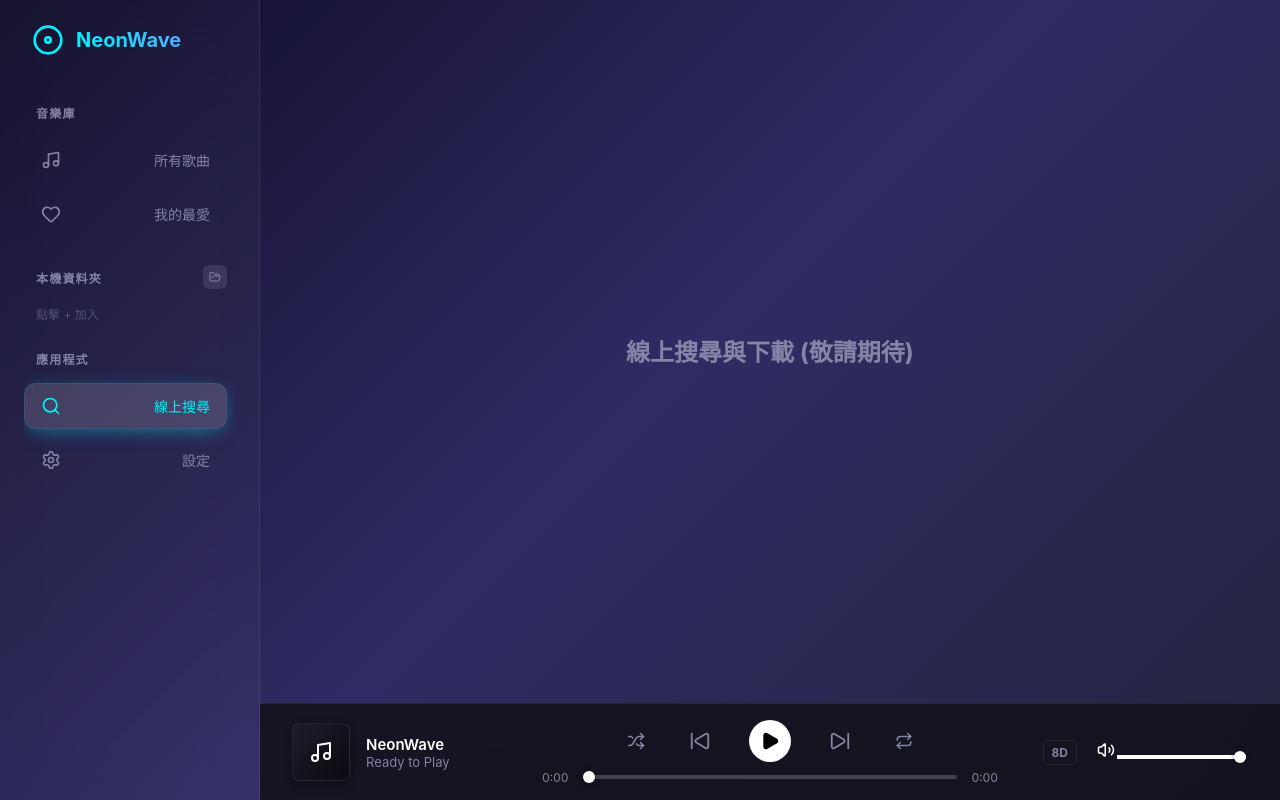
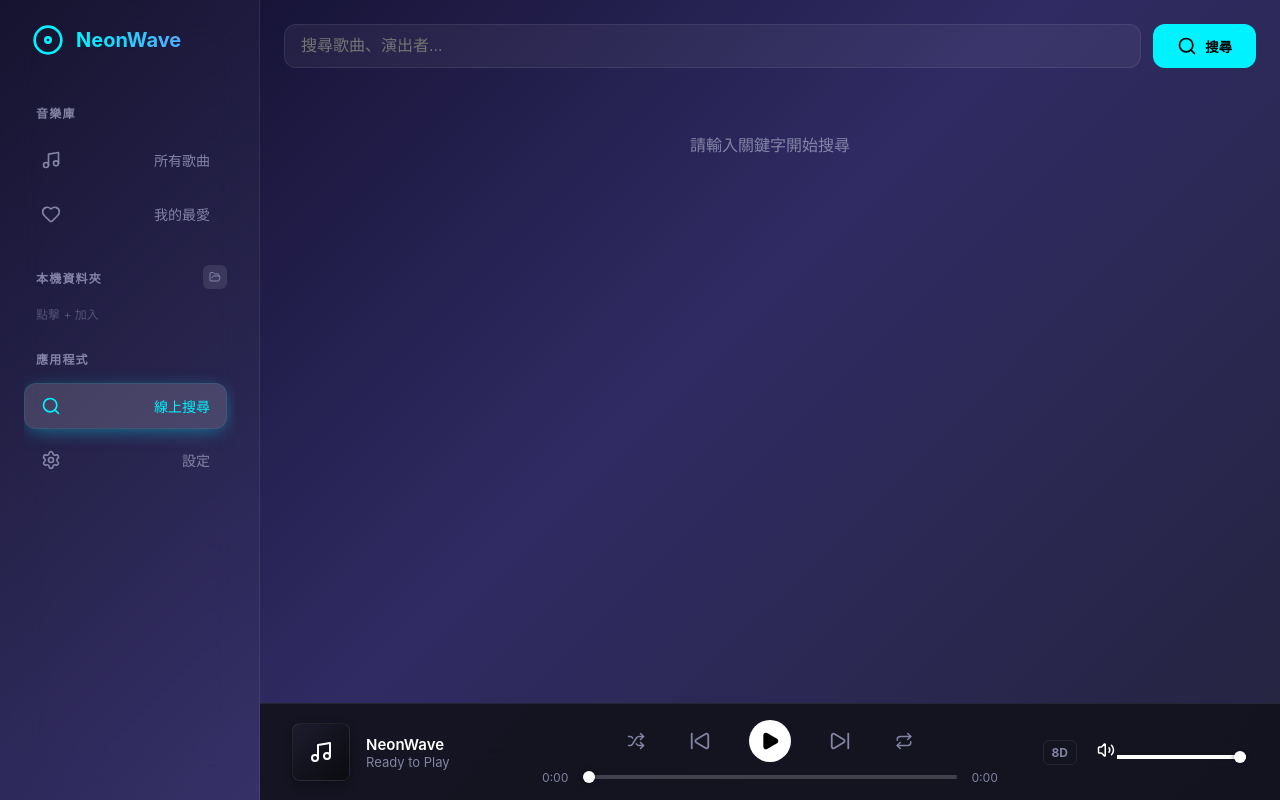
Before and after one commit to wu-zuan/NeonWaveMusicPlayer, a React (Vite) app: page / in a window 1280 px wide. Both pictures are taken after a click on the button "線上搜尋". Built offline with nearby package versions, Linux system fonts and the light colour scheme.

Commit message:
chore: release v1.1.1

```diff
--- a/electron/preload.ts
+++ b/electron/preload.ts
@@ -31,5 +31,6 @@ contextBridge.exposeInMainWorld('ipcRenderer', {
   onUpdateStatus: (callback: (status: any) => void) => {
     ipcRenderer.on('update-status', (_, data) => callback(data))
     return () => ipcRenderer.removeAllListeners('update-status')
-  }
+  },
+  searchYouTube: (query: string) => ipcRenderer.invoke('search:youtube', query)
 })
--- a/package.json
+++ b/package.json
@@ -1,7 +1,7 @@
 {
   "name": "neon-wave-music-player",
   "private": true,
-  "version": "1.1.0",
+  "version": "1.1.1",
   "description": "A modern, high-fidelity music player with 8D spatial audio effects.",
   "author": "DM-WuzuanTW",
   "type": "module",
@@ -21,7 +21,8 @@
     "music-metadata": "^11.10.3",
     "react": "^18.2.0",
     "react-dom": "^18.2.0",
-    "react-router-dom": "^7.11.0"
+    "react-router-dom": "^7.11.0",
+    "yt-search": "^2.13.1"
   },
   "devDependencies": {
     "@types/react": "^18.2.64",
--- a/src/App.tsx
+++ b/src/App.tsx
@@ -4,6 +4,7 @@ import { Sidebar } from './components/Layout/Sidebar'
 import { TrackList } from './components/Playlist/TrackList'
 import { PlayerBar } from './components/Player/PlayerBar'
 import { SettingsView } from './components/Layout/SettingsView'
+import { SearchView } from './components/Search/SearchView'
 import { useAudioPlayer } from './hooks/useAudioPlayer'
 import { useLibrary } from './hooks/useLibrary'
 import './index.css'
@@ -73,12 +74,7 @@ function App() {
           )}
 
           {view === 'search' && (
-            <div style={{
-              display: 'flex', alignItems: 'center', justifyContent: 'center',
-              height: '100%', color: 'var(--text-muted)'
-            }}>
-              <h2>線上搜尋與下載 (敬請期待)</h2>
-            </div>
+            <SearchView />
           )}
 
           {view === 'settings' && (
--- /dev/null
+++ b/src/components/Search/Search.module.css
@@ -0,0 +1,141 @@
+.container {
+    padding: 24px;
+    height: 100%;
+    display: flex;
+    flex-direction: column;
+}
+
+.searchBar {
+    display: flex;
+    gap: 12px;
+    margin-bottom: 24px;
+}
+
+.input {
+    flex: 1;
+    background: rgba(255, 255, 255, 0.05);
+    border: 1px solid var(--glass-border);
+    border-radius: 12px;
+    padding: 12px 16px;
+    color: var(--text-main);
+    font-size: 16px;
+    outline: none;
+    transition: all 0.2s;
+}
+
+.input:focus {
+    border-color: var(--accent-primary);
+    background: rgba(255, 255, 255, 0.1);
+    box-shadow: 0 0 15px rgba(0, 242, 254, 0.1);
+}
+
+.searchBtn {
+    background: var(--accent-primary);
+    color: #000;
+    border: none;
+    border-radius: 12px;
+    padding: 0 24px;
+    font-weight: 600;
+    cursor: pointer;
+    transition: all 0.2s;
+    display: flex;
+    align-items: center;
+    gap: 8px;
+}
+
+.searchBtn:hover {
+    transform: translateY(-2px);
+    box-shadow: 0 5px 15px var(--accent-glow);
+}
+
+.searchBtn:disabled {
+    opacity: 0.5;
+    cursor: not-allowed;
+    transform: none;
+    box-shadow: none;
+}
+
+.results {
+    flex: 1;
+    overflow-y: auto;
+    display: flex;
+    flex-direction: column;
+    gap: 12px;
+}
+
+.resultItem {
+    display: flex;
+    align-items: center;
+    padding: 12px;
+    border-radius: 12px;
+    background: rgba(255, 255, 255, 0.02);
+    border: 1px solid transparent;
+    transition: all 0.2s;
+    gap: 16px;
+}
+
+.resultItem:hover {
+    background: rgba(255, 255, 255, 0.05);
+    border-color: var(--glass-border);
+}
+
+.thumbnail {
+    width: 60px;
+    height: 60px;
+    border-radius: 8px;
+    object-fit: cover;
+    background: #000;
+}
+
+.info {
+    flex: 1;
+    display: flex;
+    flex-direction: column;
+    gap: 4px;
+    overflow: hidden;
+}
+
+.title {
+    font-size: 15px;
+    font-weight: 600;
+    color: var(--text-main);
+    white-space: nowrap;
+    overflow: hidden;
+    text-overflow: ellipsis;
+}
+
+.artist {
+    font-size: 13px;
+    color: var(--text-muted);
+}
+
+.meta {
+    font-size: 12px;
+    color: var(--text-muted);
+    opacity: 0.7;
+}
+
+.actions {
+    display: flex;
+    gap: 8px;
+}
+
+.actionBtn {
+    background: rgba(255, 255, 255, 0.1);
+    border: none;
+    width: 36px;
+    height: 36px;
+    border-radius: 50%;
+    display: flex;
+    align-items: center;
+    justify-content: center;
+    color: var(--text-main);
+    cursor: pointer;
+    transition: all 0.2s;
+}
+
+.actionBtn:hover {
+    background: var(--accent-primary);
+    color: #000;
+    transform: scale(1.1);
+}
--- /dev/null
+++ b/src/components/Search/SearchView.tsx
@@ -0,0 +1,103 @@
+import React, { useState } from 'react'
+import { Search, Download, Play, Loader2 } from 'lucide-react'
+import styles from './Search.module.css'
+
+interface SearchResult {
+    id: string
+    title: string
+    artist: string
+    duration: number
+    thumbnail: string
+    url: string
+}
+
+export const SearchView = () => {
+    const [query, setQuery] = useState('')
+    const [results, setResults] = useState<SearchResult[]>([])
+    const [isLoading, setIsLoading] = useState(false)
+
+    const handleSearch = async () => {
+        if (!query.trim()) return
+        setIsLoading(true)
+        try {
+            const res = await window.ipcRenderer.searchYouTube(query)
+            setResults(res)
+        } catch (e) {
+            console.error("Search failed:", e)
+            alert("搜尋失敗，請稍後再試。")
+        } finally {
+            setIsLoading(false)
+        }
+    }
+
+    const handleKeyDown = (e: React.KeyboardEvent) => {
+        if (e.key === 'Enter') {
+            handleSearch()
+        }
+    }
+
+    const formatDuration = (seconds: number) => {
+        const m = Math.floor(seconds / 60)
+        const s = seconds % 60
+        return `${m}:${s.toString().padStart(2, '0')}`
+    }
+
+    const handleDownload = (track: SearchResult) => {
+        alert(`準備下載: ${track.title}\n(此功能將在下一版本實裝)`)
+        // TODO: Implement download IPC
+    }
+
+    return (
+        <div className={styles.container}>
+            <div className={styles.searchBar}>
+                <input
+                    type="text"
+                    className={styles.input}
+                    placeholder="搜尋歌曲、演出者..."
+                    value={query}
+                    onChange={(e) => setQuery(e.target.value)}
+                    onKeyDown={handleKeyDown}
+                />
+                <button
+                    className={styles.searchBtn}
+                    onClick={handleSearch}
+                    disabled={isLoading}
+                >
+                    {isLoading ? <Loader2 size={20} className="animate-spin" /> : <Search size={20} />}
+                    搜尋
+                </button>
+            </div>
+
+            <div className={styles.results}>
+                {results.map(item => (
+                    <div key={item.id} className={styles.resultItem}>
+                        <img src={item.thumbnail} alt={item.title} className={styles.thumbnail} />
+                        <div className={styles.info}>
+                            <div className={styles.title}>{item.title}</div>
+                            <div className={styles.artist}>{item.artist}</div>
+                            <div className={styles.meta}>時長: {formatDuration(item.duration)}</div>
+                        </div>
+                        <div className={styles.actions}>
+                            {/* <button className={styles.actionBtn} title="試聽">
+                                <Play size={18} />
+                            </button> */}
+                            <button
+                                className={styles.actionBtn}
+                                onClick={() => handleDownload(item)}
+                                title="下載"
+                            >
+                                <Download size={18} />
+                            </button>
+                        </div>
+                    </div>
+                ))}
+
+                {!isLoading && results.length === 0 && (
+                    <div style={{ textAlign: 'center', color: 'var(--text-muted)', marginTop: '40px' }}>
+                        請輸入關鍵字開始搜尋
+                    </div>
+                )}
+            </div>
+        </div>
+    )
+}
--- a/src/vite-env.d.ts
+++ b/src/vite-env.d.ts
@@ -11,6 +11,7 @@ interface Window {
         installUpdate(): Promise<void>
         getAppVersion(): Promise<string>
         onUpdateStatus(callback: (status: any) => void): () => void
+        searchYouTube(query: string): Promise<any[]>
 
         on(channel: string, listener: (...args: any[]) => void): void
         off(channel: string, listener: (...args: any[]) => void): void
```
Also changed, not shown: electron/main.ts (+24 -9 lines), 1 other file (tests, documents, lock files or other folders).
